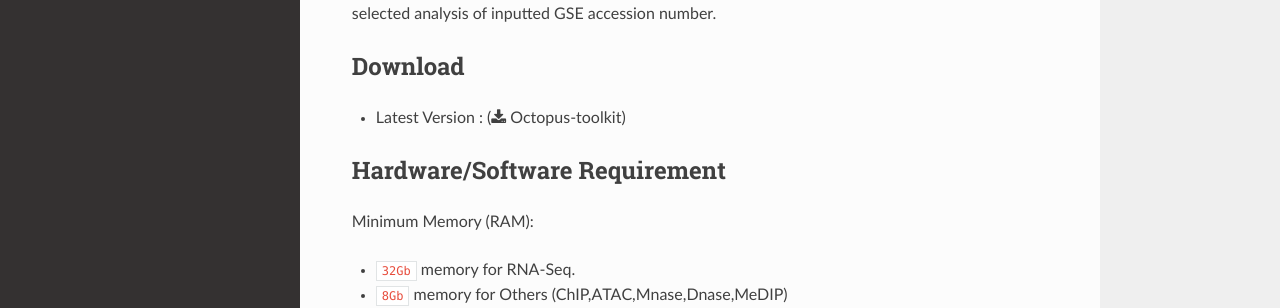
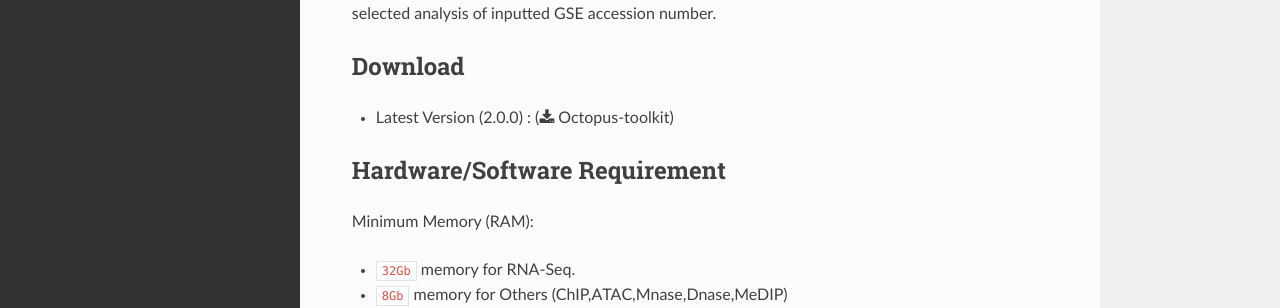
Before and after one commit to kangk1204/Octopus-toolkit2, a Sphinx documentation site: the page built from doc/index.rst, in a window 1280 px wide and 900 px high. Shown: the part 446-754 px from the top of the window. Built offline with Sphinx 7.4.7 and the Read the Docs theme 2.0.0, drawn with Linux system fonts in a browser that asks for light colours.

Commit message:
Update main homepage

```diff
--- a/doc/index.rst
+++ b/doc/index.rst
@@ -13,7 +13,7 @@ Octopus-toolkit is a user friendly Chip-Seq and RNA-Seq analysis tool. It automa
 
 Download
 --------
-* Latest Version : (:download:`Octopus-toolkit<_templates/Octopus-toolkit.zip>`)
+* Latest Version (2.0.0) : (:download:`Octopus-toolkit<_templates/Octopus-toolkit.zip>`)
 
 Hardware/Software Requirement
 -----------------------------
```
